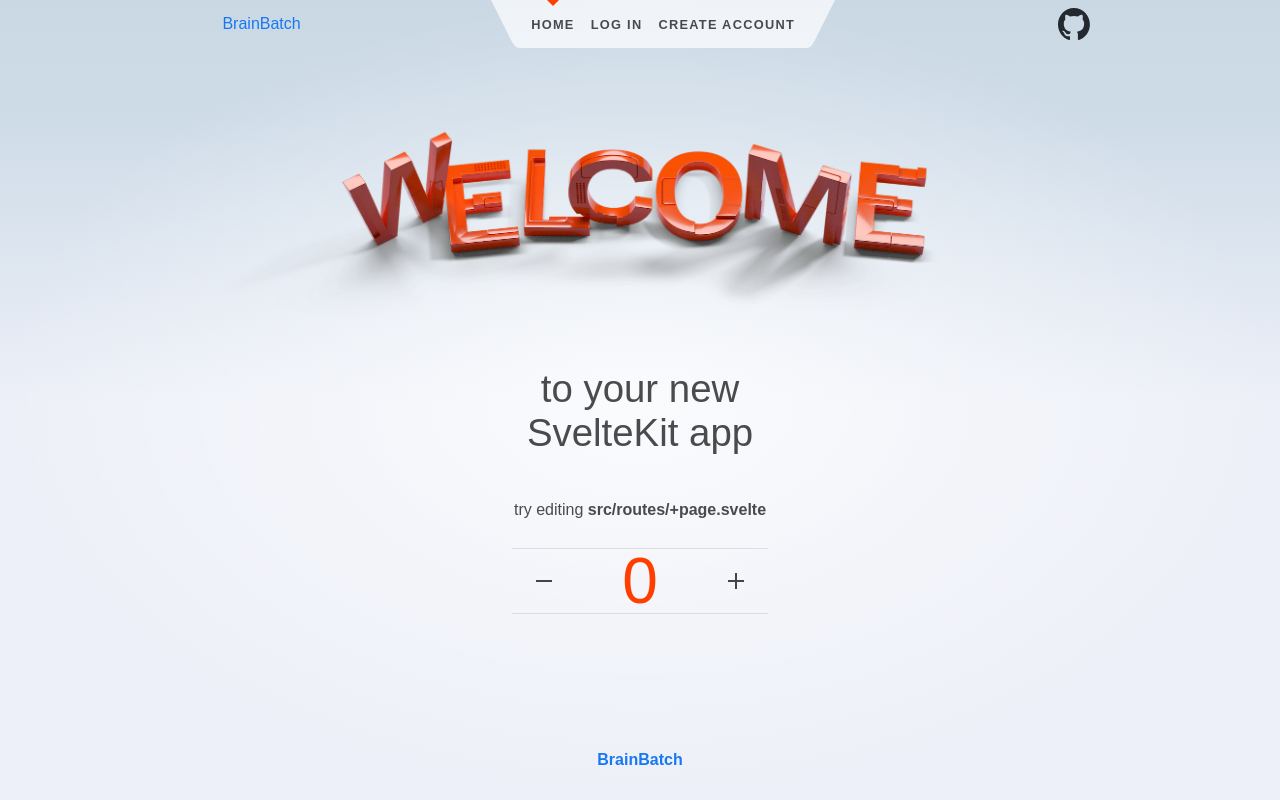
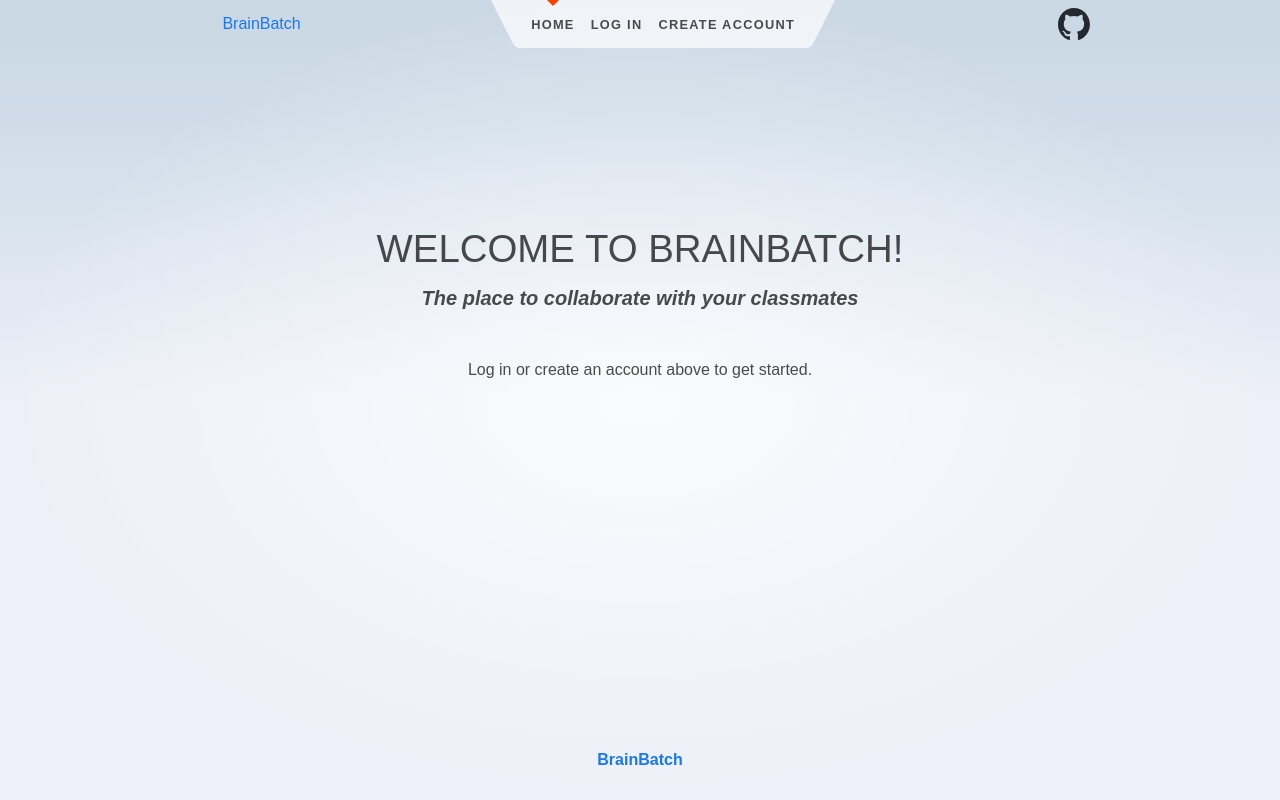
Before and after one commit to etbay/BrainBatch, a SvelteKit app in the folder frontend/: page / in a window 1280 px wide. Built offline with nearby package versions, Linux system fonts and the light colour scheme.

Commit message:
home page changes

```diff
--- a/frontend/src/routes/+page.svelte
+++ b/frontend/src/routes/+page.svelte
@@ -10,22 +10,9 @@
 </svelte:head>
 
 <section>
-	<h1>
-		<span class="welcome">
-			<picture>
-				<source srcset={welcome} type="image/webp" />
-				<img src={welcomeFallback} alt="Welcome" />
-			</picture>
-		</span>
-
-		to your new<br />SvelteKit app
-	</h1>
-
-	<h2>
-		try editing <strong>src/routes/+page.svelte</strong>
-	</h2>
-
-	<Counter />
+	<h1>Welcome to BrainBatch!</h1>
+	<h2 class="tagline">The place to collaborate with your classmates</h2>
+	<p>Log in or create an account above to get started.</p>
 </section>
 
 <style>
@@ -38,22 +25,15 @@
 	}
 
 	h1 {
-		width: 100%;
+		text-align: center;
+		text-transform: uppercase;
 	}
 
-	.welcome {
-		display: block;
-		position: relative;
-		width: 100%;
-		height: 0;
-		padding: 0 0 calc(100% * 495 / 2048) 0;
-	}
-
-	.welcome img {
-		position: absolute;
-		width: 100%;
-		height: 100%;
-		top: 0;
-		display: block;
+	.tagline {
+		font-style: italic;
+		font-weight: 600;
+		font-size: 1.25rem;
+		margin-top: -1rem;
+		margin-bottom: 2rem;
 	}
 </style>
--- a/frontend/src/routes/createaccount/+page.svelte
+++ b/frontend/src/routes/createaccount/+page.svelte
@@ -5,7 +5,6 @@
 
     let userData = {
         username: '',
-        display_name: '',
         email: '',
         password: ''
     };
@@ -57,11 +56,6 @@
             <label for="username">Username:</label>
             <input type="text" name="username" id="username" bind:value={userData.username} pattern="\w&#123;3,24&#125;" required>
             <small>A 3 to 24 character name unique to your account. Can contain letters, numbers, and underscores.</small>
-        </div>
-        <div class="form-field">
-            <label for="displayname">Display name:</label>
-            <input type="text" name="displayname" id="displayname" bind:value={userData.display_name}>
-            <small>Should be your real name or something others can identify you with.</small>
         </div>
         <div class="form-field">
             <label for="email">Email address:</label>
```
Also changed, not shown: 1 other file (tests, documents, lock files or other folders).
